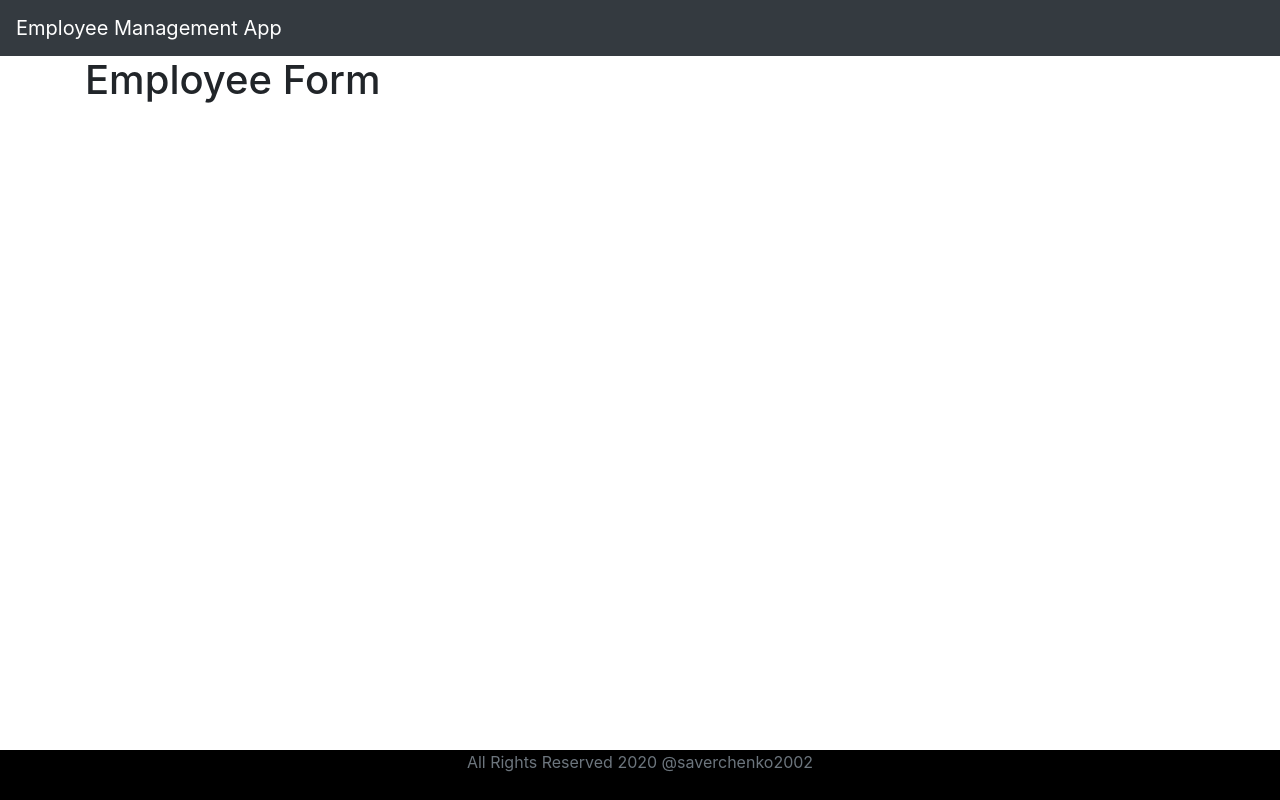
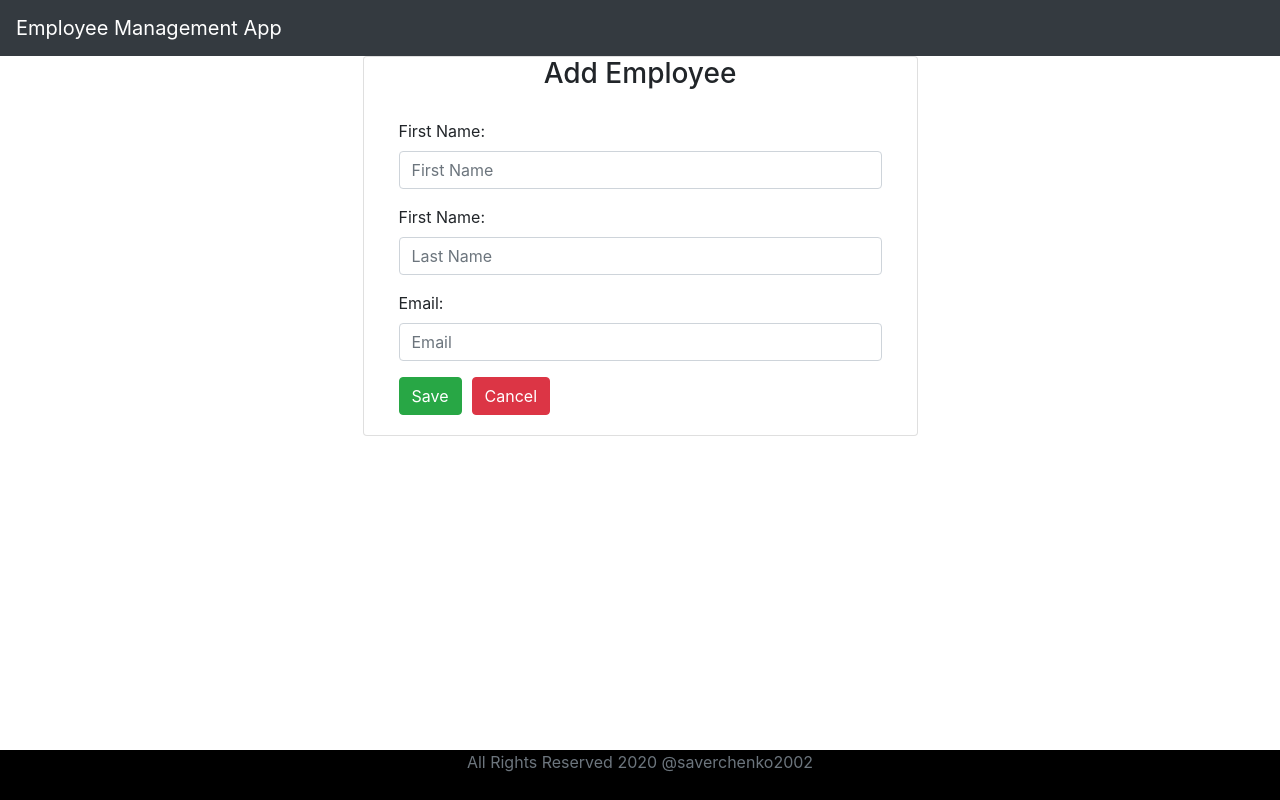
Before and after one commit to saverchenko2002/fullstack-web-app, a React (Create React App) app in the folder Spring Boot React/react-frontend/: page /add-employee in a window 1280 px wide. Built offline with nearby package versions, Linux system fonts and the light colour scheme.

Commit message:
create add employee form handling

```diff
--- a/Spring Boot React/react-frontend/src/components/CreateEmployeeComponent.jsx
+++ b/Spring Boot React/react-frontend/src/components/CreateEmployeeComponent.jsx
@@ -1,10 +1,74 @@
 import React, { Component } from 'react';
 
 class CreateEmployeeComponent extends Component {
+    constructor(props) {
+        super(props)
+
+        this.state = {
+            firstName: '',
+            lastName: '',
+            email: ''
+        }
+        this.changeFirstNameHandler=this.changeFirstNameHandler.bind(this);
+        this.changeLastNameHandler=this.changeLastNameHandler.bind(this);
+        this.changeEmailHandler=this.changeEmailHandler.bind(this);
+        this.saveEmployee=this.saveEmployee.bind(this);
+    }
+
+    saveEmployee = (e) => {
+        e.preventDefault();
+        let employee = {firstName: this.state.firstName, lastName: this.state.lastName, email: this.state.email};
+        console.log('employee => ' + JSON.stringify(employee))
+    }
+
+    cancel() {
+        this.props.history.push('/employees');
+    }
+
+    changeFirstNameHandler=(event) => {
+        this.setState({firstName: event.target.value})
+    }
+
+    changeLastNameHandler=(event) => {
+        this.setState({lastName: event.target.value})
+    }
+
+    changeEmailHandler=(event) => {
+        this.setState({email: event.target.value})
+    }
+
     render() {
         return (
             <div>
-                <h1>Employee Form</h1>
+                <div className="container">
+                    <div className="row">
+                        <div className="card col-md-6 offset-md-3 offset-md-3">
+                            <h3 className="text-center">Add Employee</h3>
+                            <div className="card-body">
+                                <form>
+                                    <div className="form-group">
+                                        <label> First Name: </label>
+                                        <input placeholder="First Name" name="firstName" className="form-control"
+                                            value={this.state.firstName} onChange={this.changeFirstNameHandler}/>
+                                    </div>
+                                    <div className="form-group">
+                                        <label> First Name: </label>
+                                        <input placeholder="Last Name" name="lastName" className="form-control"
+                                            value={this.state.lastName} onChange={this.changeFirstNameHandler}/>
+                                    </div>
+                                    <div className="form-group">
+                                        <label> Email: </label>
+                                        <input placeholder="Email" name="email" className="form-control"
+                                            value={this.state.email} onChange={this.changeEmailHandler}/>
+                                    </div>
+
+                                    <button className="btn btn-success" onClick={this.saveEmployee}>Save</button>
+                                    <button className="btn btn-danger" onClick={this.cancel.bind(this)} style={{marginLeft: "10px"}}>Cancel</button>
+                                </form>
+                            </div>
+                        </div>
+                    </div>
+                </div>
             </div>
         );
     }
```
